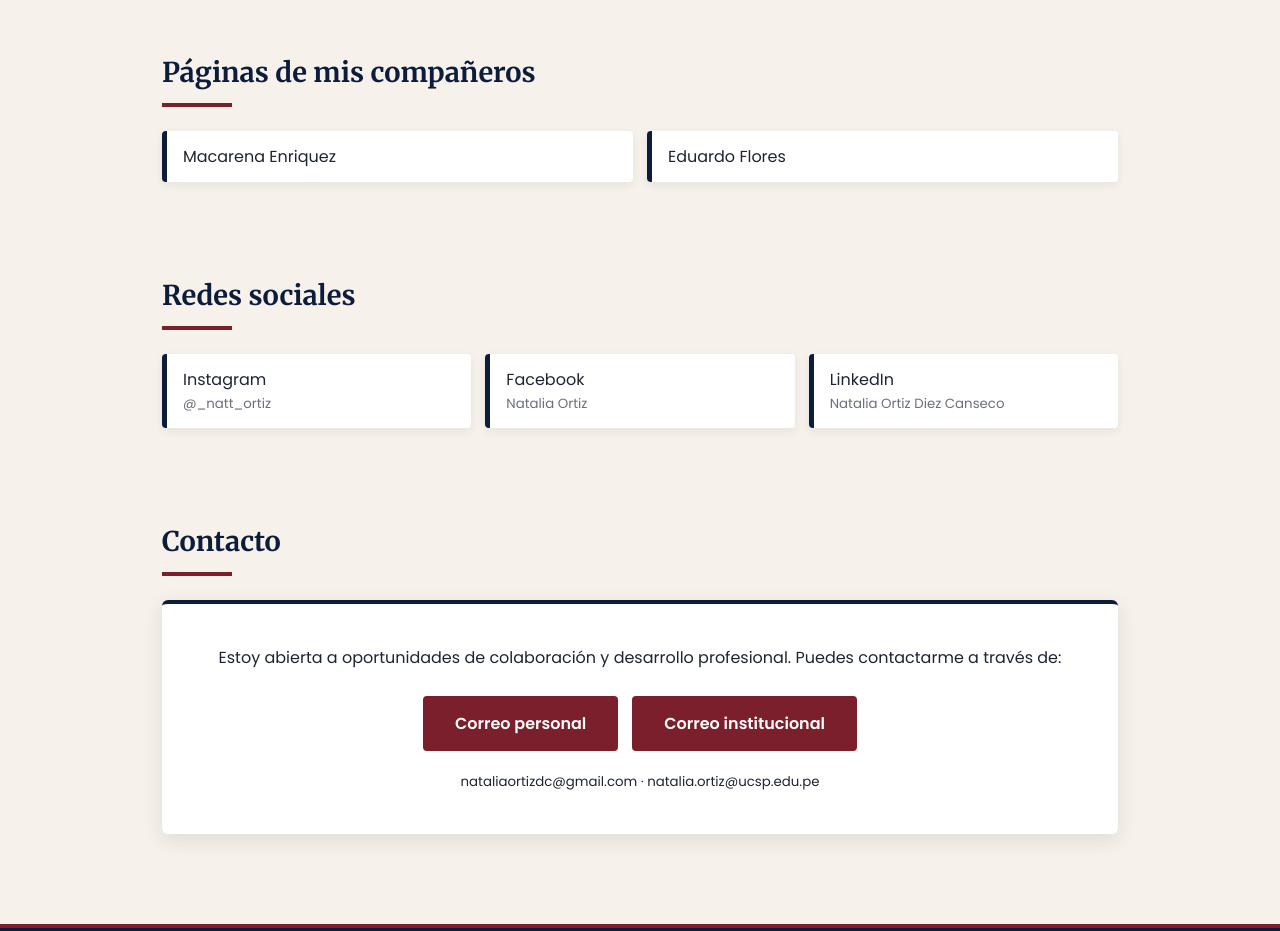
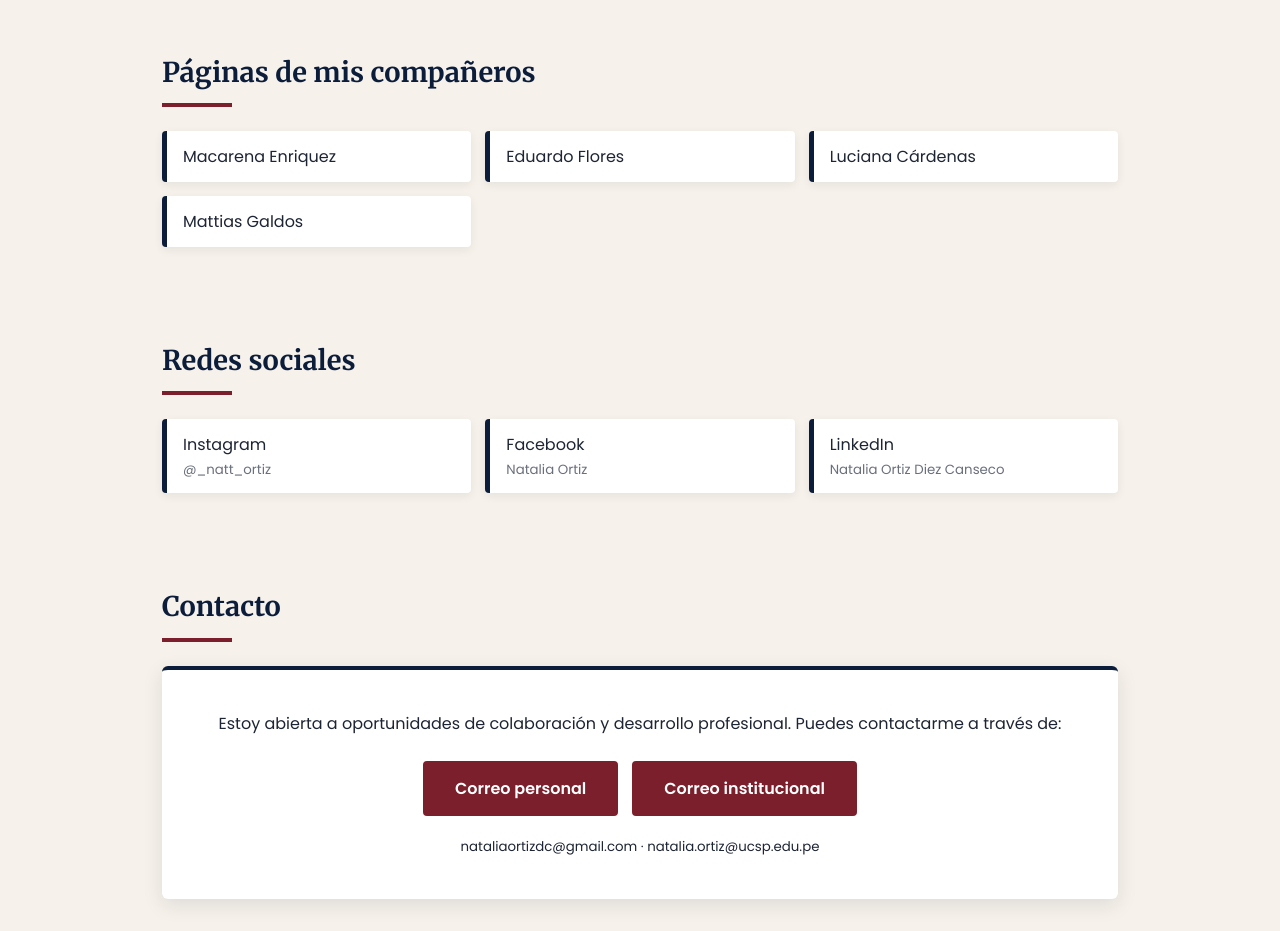
Before and after one commit to NataliaOrtizDiezCanseco/NataliaOrtizDiezCanseco.github.io, a plain HTML site: page index.html in a window 1280 px wide. Shown: the part 6100-7031 px from the top of the page. Drawn offline with Linux system fonts and the light colour scheme.

Commit message:
Add new team members to the list

```diff
--- a/index.html
+++ b/index.html
@@ -260,8 +260,11 @@ test.src=UNI;
 // Para agregar compañeros: ["Nombre Apellido","https://link"],
 const companeros=[
 ["Macarena Enriquez","https://macarenaenriquez-oss.github.io/maca.github.io/"],
-["Eduardo Flores","https://eduardosebastianfloressoto.github.io"]
+["Eduardo Flores","https://eduardosebastianfloressoto.github.io"],
+["Luciana Cárdenas","https://luciananicolecardenaslopez.github.io"],
+["Mattias Galdos","https://mattiasgaldosibarcena.github.io"]
 ];
+
 document.getElementById("lista-companeros").innerHTML=companeros.length
  ?companeros.map(c=>`<a class="course" href="${c[1]}" target="_blank" rel="noopener">${c[0]}</a>`).join("")
  :'<div class="card">Enlaces próximamente.</div>';
```
